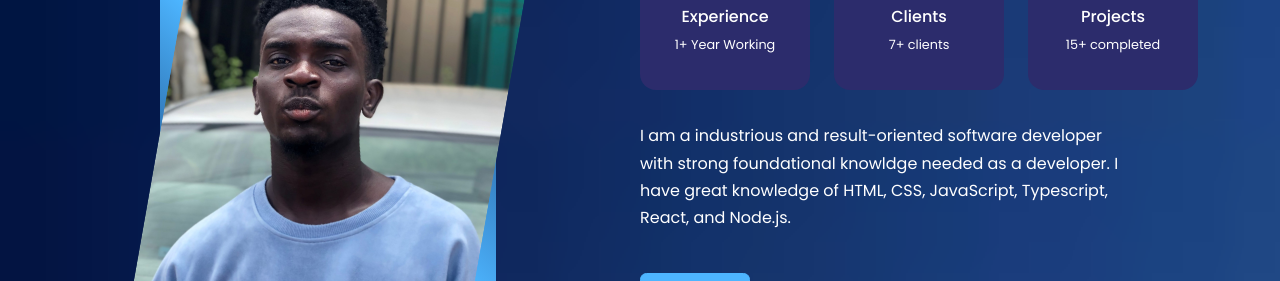
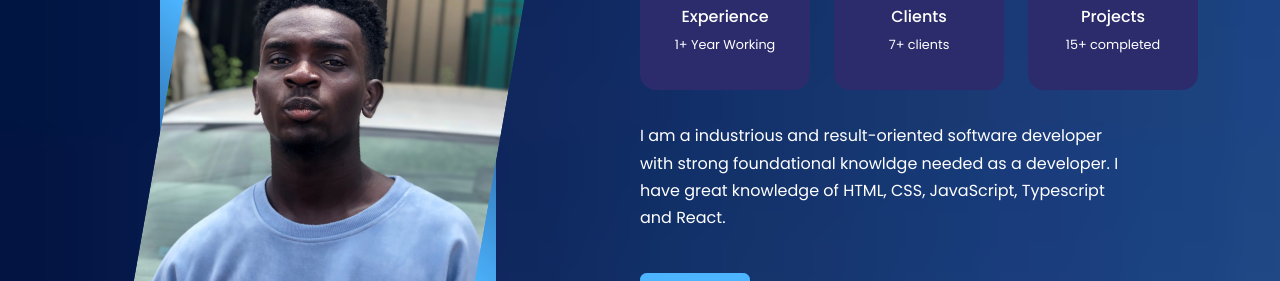
Before and after one commit to Moyo-Made/3D-Portfolio, a React (Create React App) app: page / in a window 1280 px wide. Shown: the part 1340-1621 px from the top of the page. Built offline with nearby package versions, Linux system fonts and the light colour scheme.

Commit message:
made some changes

```diff
--- a/src/App.jsx
+++ b/src/App.jsx
@@ -13,7 +13,7 @@ import Footer from "./components/footer/Footer"
 
 const App = () => {
   return (
-    <div>
+    <div className='grid'>
       <Header />
       <Nav />
       <About />
--- a/src/components/about/About.jsx
+++ b/src/components/about/About.jsx
@@ -43,7 +43,7 @@ const About = () => {
             </div>
               <p>
               I am a industrious and result-oriented software developer with strong foundational knowldge needed as a developer.
-            I have great knowledge of HTML, CSS, JavaScript, Typescript, React, and Node.js.
+              I have great knowledge of HTML, CSS, JavaScript, Typescript and React.
             </p>
             <a href='#contact' className='btn btn-primary'>Let's Talk</a>
           </div>
--- a/src/components/about/about.css
+++ b/src/components/about/about.css
@@ -138,11 +138,12 @@
         text-align: center;
     }
 
-    .about__content p{
-        text-align: center;
+    .about__content > p{
+        display: flex;
+        align-items: center;
         justify-content: center;
-        width: 70%;
-        margin-left: 80px;
+        width: 90%;
+        margin-left: 18px;
     }
 
     .about__me{
--- a/src/components/experience/experience.css
+++ b/src/components/experience/experience.css
@@ -64,8 +64,8 @@
      }
 
     .experience__container > div{
-        width: 80%;
-        padding: 2rem;
+        width: 90%;
+        padding: 3rem;
         margin: 0 auto;
     }
 }
--- a/src/components/header/Header.jsx
+++ b/src/components/header/Header.jsx
@@ -16,8 +16,6 @@ const Header = () => (
       <motion.h1
       animate={{rotate: 360}}
 
-
-
       >Moyomade</motion.h1>
       <h3>Software Developer</h3>
       <CTA />
--- a/src/components/header/header.css
+++ b/src/components/header/header.css
@@ -91,18 +91,18 @@ header h1{
 }
 
 /* Media queries (Small Devices) */
-@media screen and (max-width:700px){
+@media screen and (max-width:600px){
     header{
-        height: 80vh;
+        height: 60vh;
     }
-
+/*
     .header_socials{
         left: 0;
     }
 
     .scroll_down{
-        margin-right: 8px;
-    }
+        margin-right: 4px;
+    } */
 
 }
 
--- a/src/components/services/services.css
+++ b/src/components/services/services.css
@@ -65,6 +65,9 @@
 /* Media queries (Small Devices) */
 @media screen and (max-width:600px){
     .service__list p{
-        font-size: 0.85rem;
+        font-size: 0.98rem;
+        display: flex;
+        justify-content: left;
+        text-align: left;
     }
 }
--- a/src/styles.css
+++ b/src/styles.css
@@ -136,3 +136,9 @@ img{
         margin-bottom: 2rem;
     }
 }
+
+.grid {
+    display: grid;
+    grid-template-columns:
+        repeat(auto-fit, minmax(180px,));
+}
```
Also changed, not shown: 1 other file (tests, documents, lock files or other folders). Lines whose indentation alone changed are shown as unchanged.
